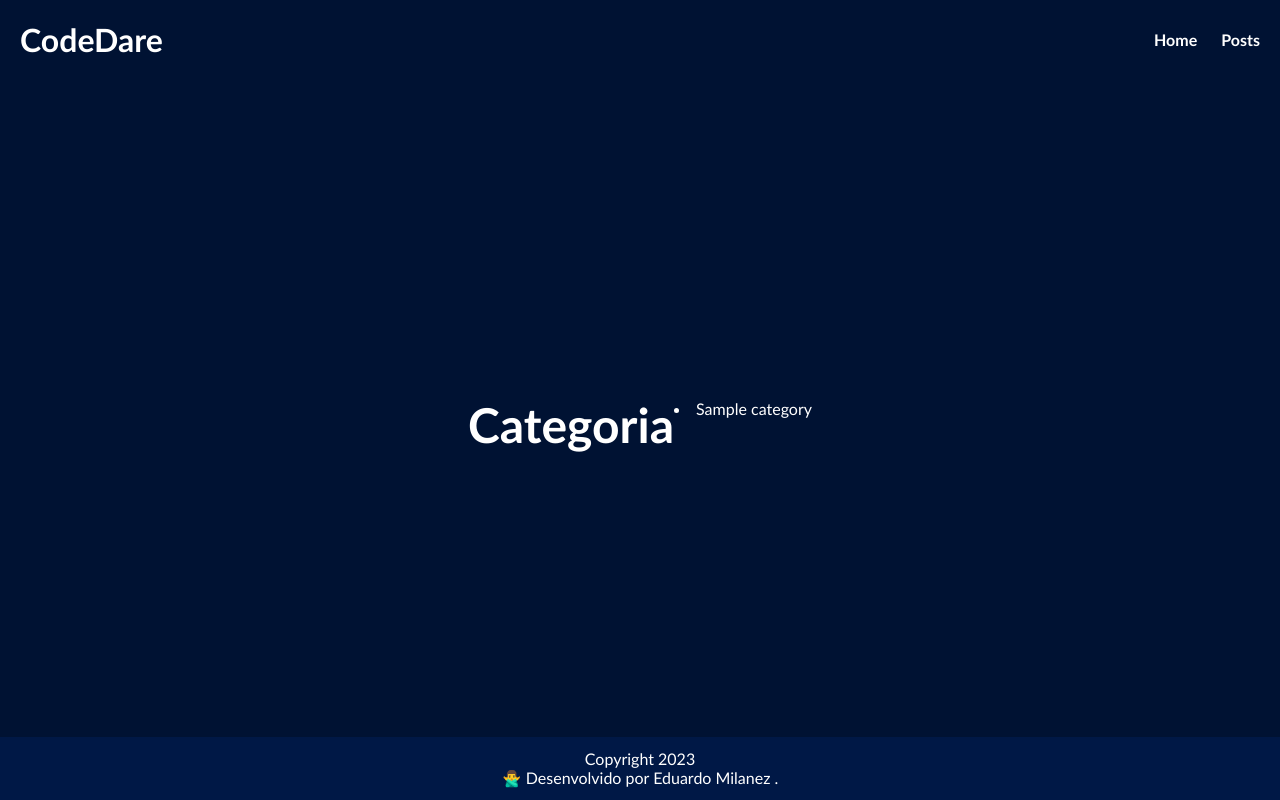
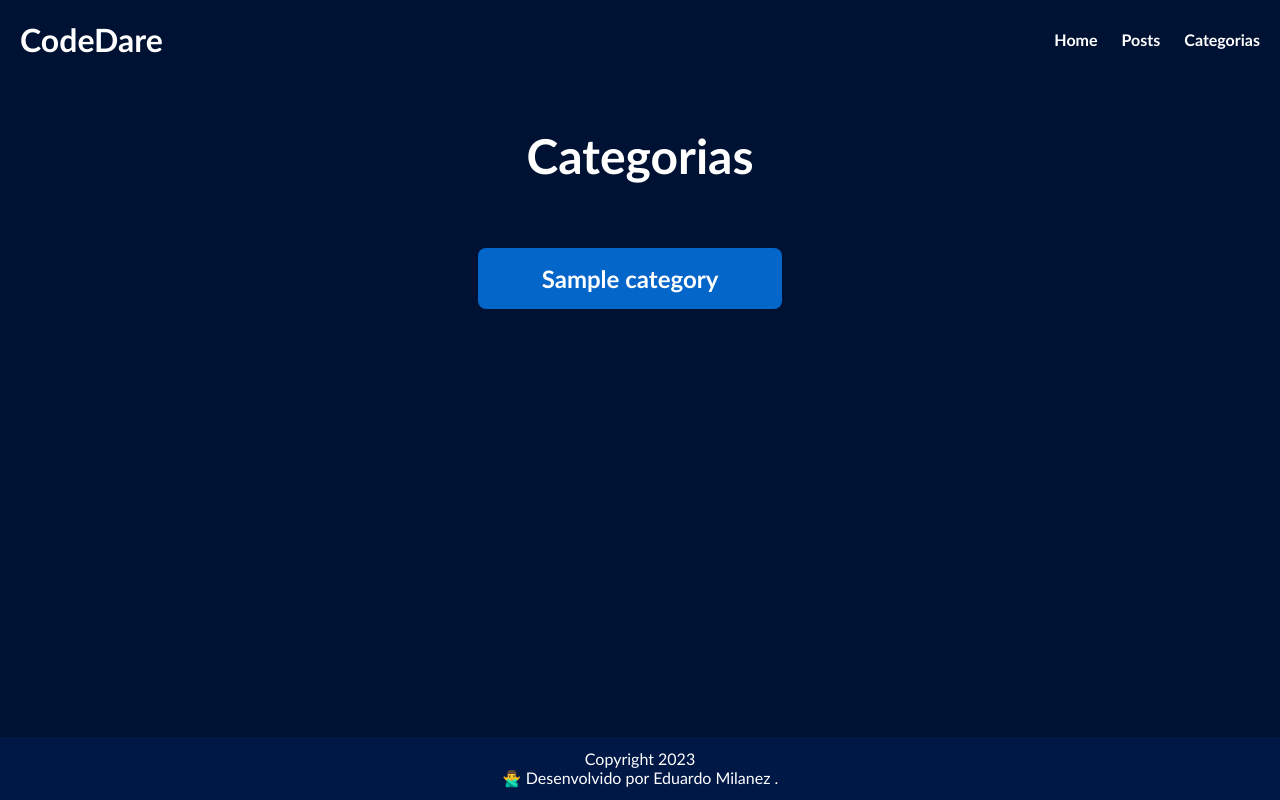
Before and after one commit to Eduds007/codedare, a Django app: page /posts/categories in a window 1280 px wide. Run offline with Django 4.2, Linux system fonts and the light colour scheme; tables that the repository leaves empty hold one stand-in row (values such as "Sample post").

Commit message:
style: categories style

```diff
--- /dev/null
+++ b/codedare/codedare_app/static/css/categories.css
@@ -0,0 +1,47 @@
+main {
+    display: flex;
+    flex-grow: 1;
+    flex-direction: column;
+
+
+}
+
+
+.categories {
+    display: flex;
+    flex-direction: column;
+    flex-grow: 1;
+
+}
+
+main h2 {
+    margin: 3rem;
+    flex
+}
+
+.tags {
+    display: flex;
+
+}
+
+.tag {
+    background-color: #0466c8;
+    padding: 16px;
+    margin-right: 20px;
+    margin-top: 16px;
+    border-radius: 8px;
+    font-weight: bolder;
+    font-family: 'Trebuchet MS', sans-serif;
+    max-width: 100%;
+    font-size: 1.5rem;
+    text-align: center;
+
+  }
+
+.tag:hover {
+    background-color: #00a8e8;
+  }
+
+a {
+    text-decoration: none;
+}
--- a/codedare/codedare_app/templates/codedare_app/base.html
+++ b/codedare/codedare_app/templates/codedare_app/base.html
@@ -28,8 +28,10 @@
                     <a href="{% url 'index' %}">Home  </a>
                 </p>
                 <p>
-
                     <a href="{% url 'posts' %}">Posts</a>
+                </p>
+                <p>
+                    <a href="{% url 'categories' %}">Categorias</a>
                 </p>
             </ul>
         </nav>
--- a/codedare/codedare_app/templates/codedare_app/categories.html
+++ b/codedare/codedare_app/templates/codedare_app/categories.html
@@ -2,13 +2,24 @@
 
 {% block title %}Comentar{% endblock %}
 
+{% block head %}
+  {% load static %}
+  <link rel="stylesheet" type="text/css" href="{% static 'css/categories.css' %}">
+{% endblock  %}
+
 {% block content %}
 
-<h2>Categoria</h2>
-    {% for category in categories %}
+<div class="categories  ">
+        <h2>Categorias</h2>
 
-    <li>{{category.name}}</li>
-    {% endfor %}
+        {% for category in categories %}
 
 
+        <a href="{% url 'detail_categories' category.name %}">
+            <p class="tag">{{category.name}}</p>
+        </a>
+        {% endfor %}
+
+    </div>
+
 {% endblock %}
--- a/codedare/codedare_app/templates/codedare_app/index.html
+++ b/codedare/codedare_app/templates/codedare_app/index.html
@@ -7,7 +7,7 @@
     <section>
         <p class="icon">🧑‍💻</h2>
         <h2>O MAIOR BLOG DE <span class="gradient-text">PROGRAMAÇÃO</span> DO PAÍS 💻 </h2>
-        <a class="recent-post" href="#">
+        <a class="recent-post" href="{% url 'posts' %}">
             <p class="cta">📬 veja nossas últimas postagens </p>
         </a>
     </section>
--- a/codedare/codedare_app/templates/codedare_app/posts.html
+++ b/codedare/codedare_app/templates/codedare_app/posts.html
@@ -10,12 +10,12 @@
 
 
 {% block content %}
-
+  <!--
     <form method="get">
       {{ form.as_p }}
       <input type="submit" value="Apply Filter">
     </form>
-
+  -->
 
 
     <section class="posts-page">
--- a/codedare/codedare_app/urls.py
+++ b/codedare/codedare_app/urls.py
@@ -11,7 +11,7 @@ urlpatterns = [
     path('posts/<int:pk>/delete', views.PostsDeleteView.as_view(), name='delete'),
     path('posts/<int:pk>/comment', views.CommentCreateView.as_view(), name='comment'),
     path('posts/categories', views.categories_view, name='categories'),
-    path('posts/categories/<str:pk>', views.categories_detail_view, name='categories'),
+    path('posts/categories/<str:pk>', views.categories_detail_view, name='detail_categories'),
 
 
 ]
```
Also changed, not shown: codedare/codedare_app/templates/codedare_app/category.html (deleted, +0 -21 lines).
